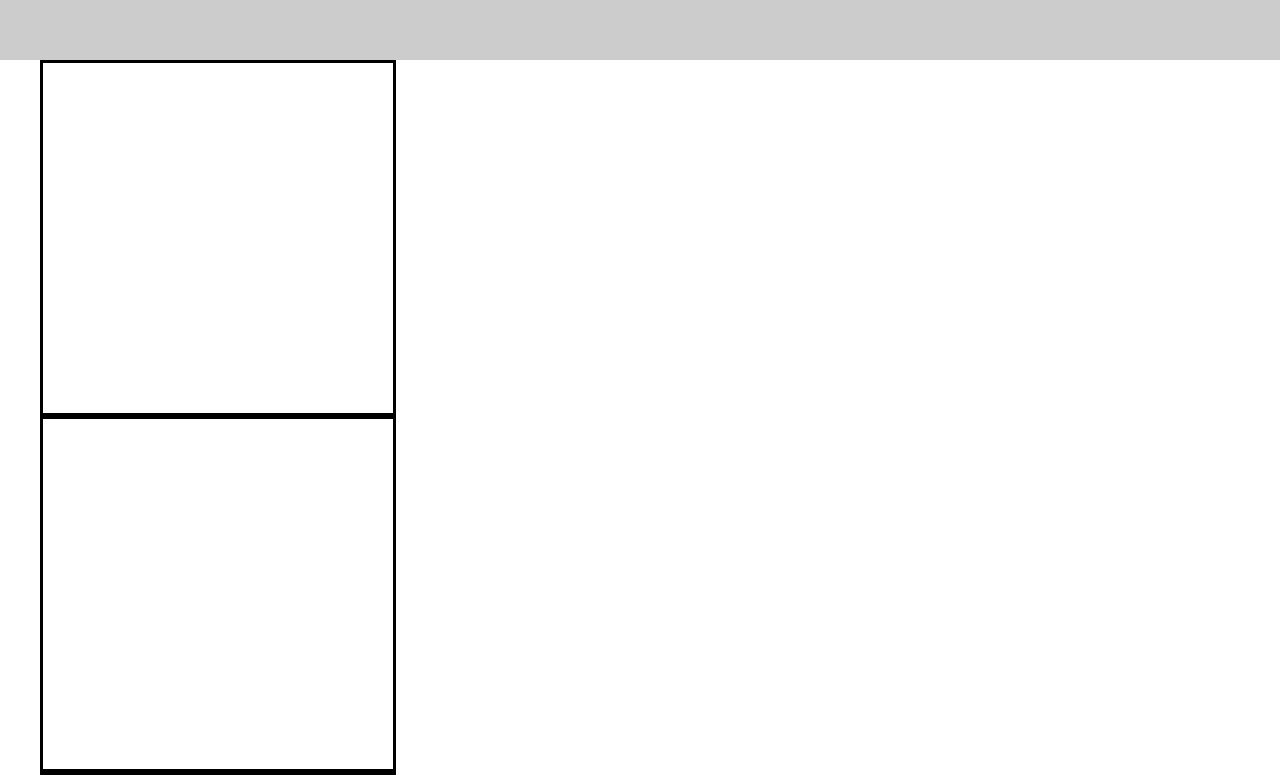
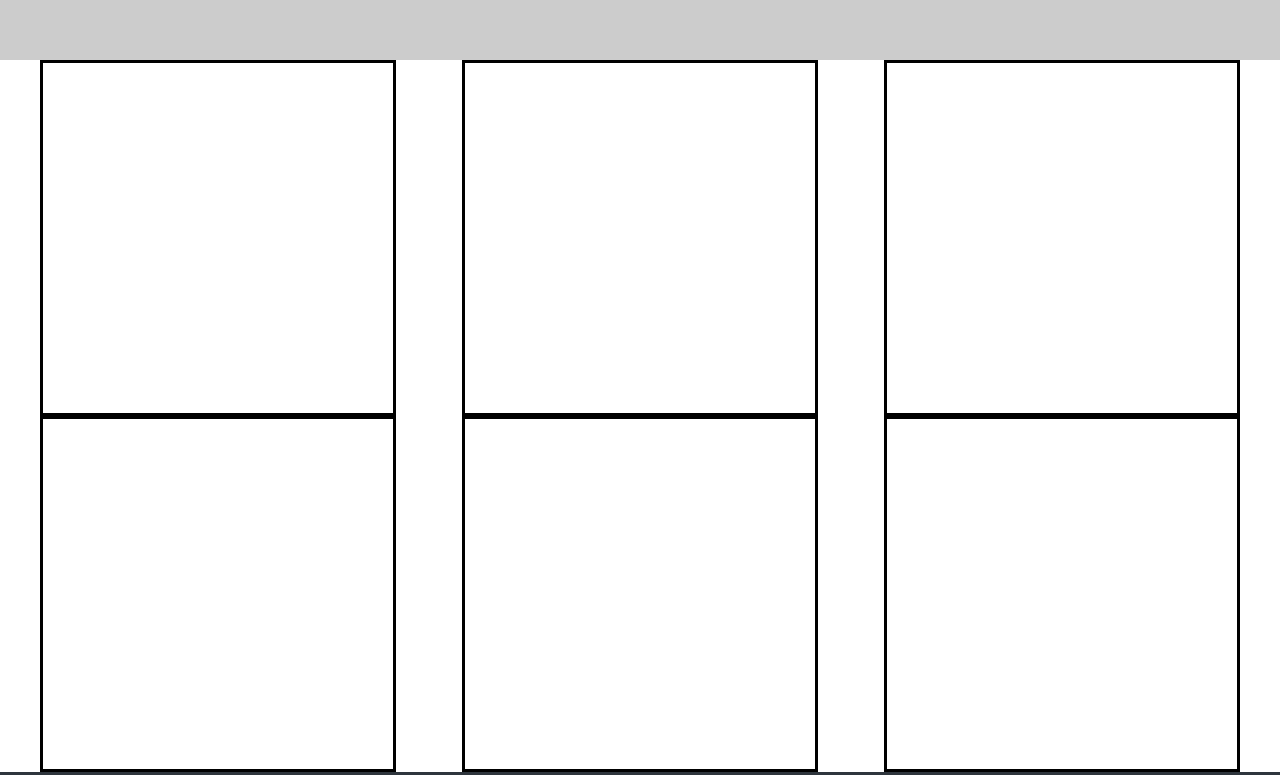
Before and after one commit to OtusGit/Lesson1, a plain HTML site: page Index.html in a window 1280 px wide. Shown: the part 140-915 px from the top of the page. Drawn offline with Linux system fonts and the light colour scheme.

Commit message:
Добавил класс отвечающий за флекс. Оптимизировал класс item

```diff
--- a/Index.html
+++ b/Index.html
@@ -7,7 +7,7 @@
 </head>
 <body>
 <div class="header"></div>
-<div class="container">
+<div class="container flexbox">
     <div class="item"></div>
     <div class="item"></div>
     <div class="item"></div>
--- a/style.css
+++ b/style.css
@@ -23,3 +23,9 @@
     height: 350px;
     width: 350px;
 }
+
+.flexbox {
+    display: flex;
+    flex-wrap: wrap;
+    justify-content: space-between;
+}
```
